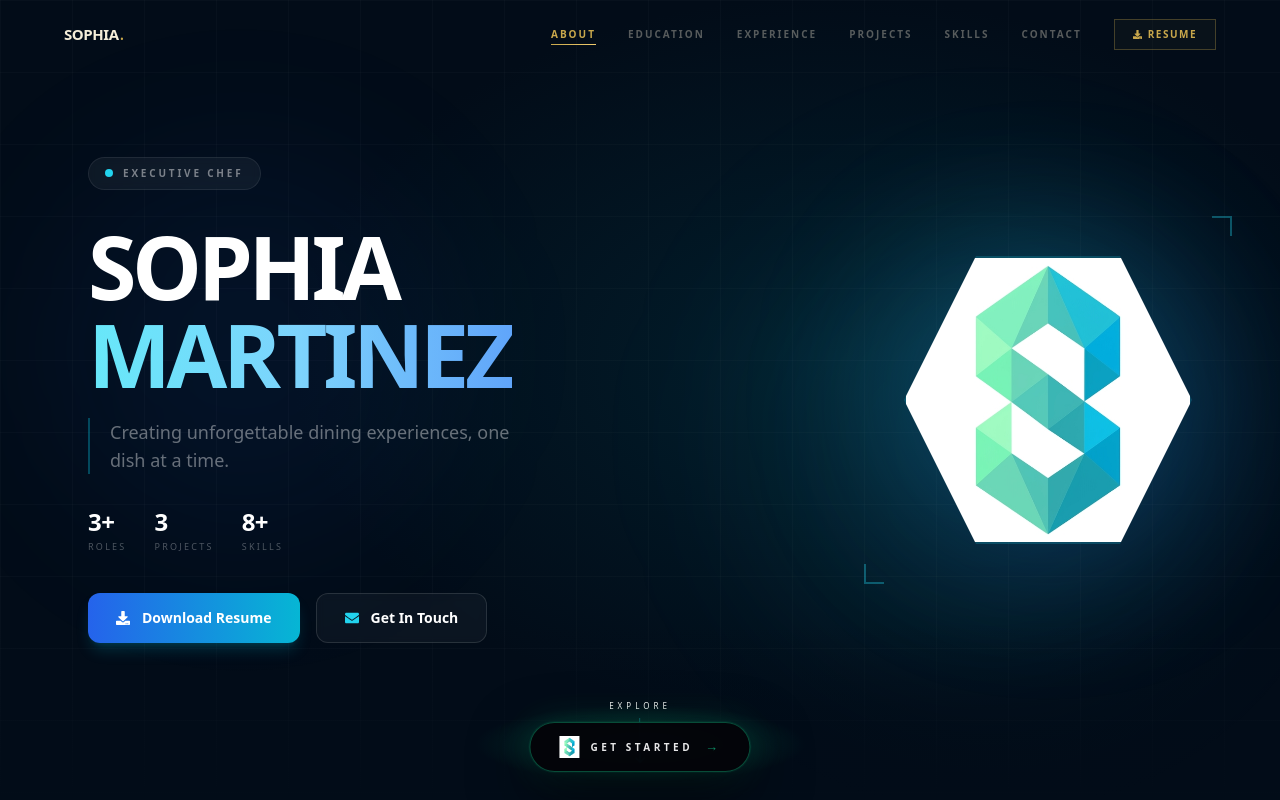
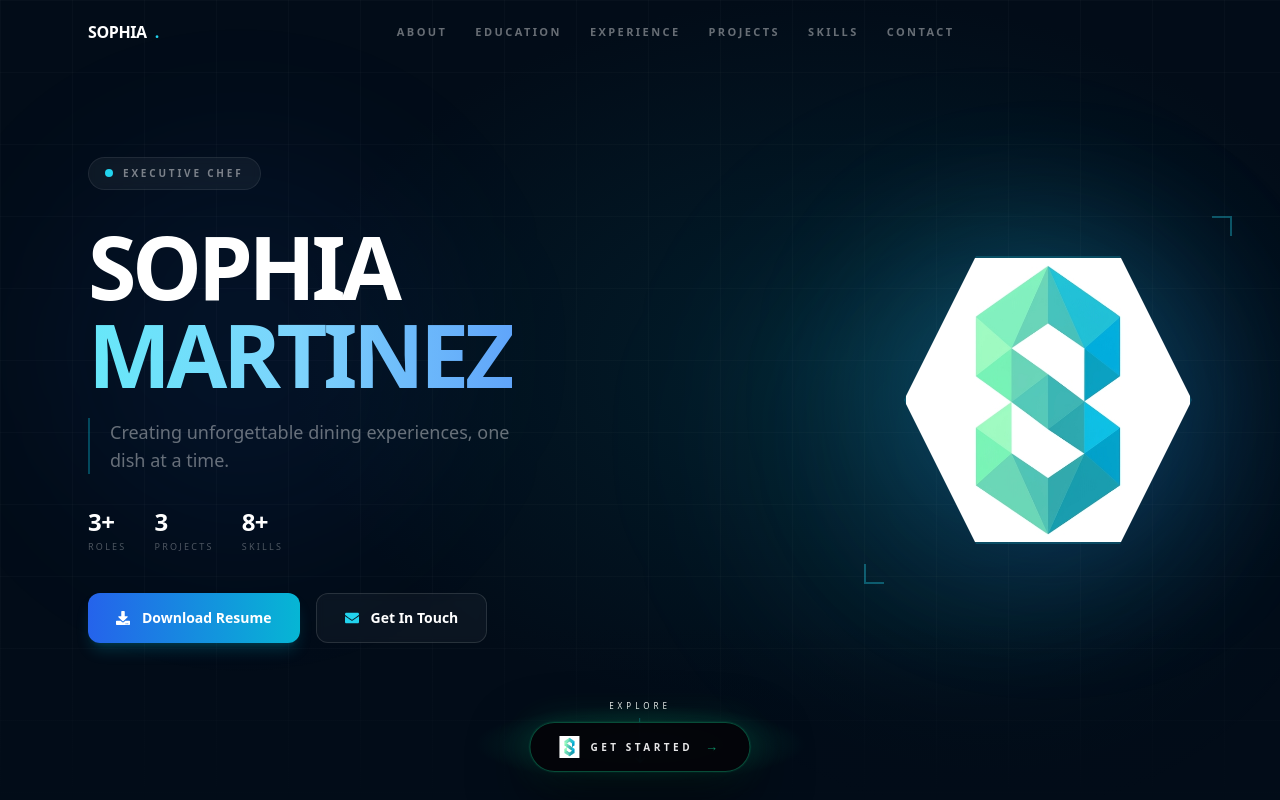
Before and after one commit to salienceenterprises-lab/portfolio-f2365, a Next.js app: page /portfolio-f2365/ in a window 1280 px wide. Shown: the top 800 px of the page. Built offline with nearby package versions, Linux system fonts and the light colour scheme.

Commit message:
Update app/components/nav.jsx via Portfolio SaaS

```diff
--- a/app/components/nav.jsx
+++ b/app/components/nav.jsx
@@ -1,143 +1,173 @@
 "use client";
-import React, { useState, useEffect } from "react";
-import { motion, AnimatePresence } from "framer-motion";
+import React, { useState, useEffect, useRef } from "react";
+import { motion, AnimatePresence, useScroll, useMotionValueEvent } from "framer-motion";
 import { FaBars, FaTimes, FaDownload } from "react-icons/fa";
 
-// ── Gilded Noir palette ──────────────────────────────────────────────────────
-// bg: #07060a  |  gold: #c9a84c  |  gold-hi: #f0cc6e  |  cream: #f5eed9
-
 export default function PortfolioNav({ data }) {
-  const [scrolled, setScrolled]   = useState(false);
-  const [mobileOpen, setMobileOpen] = useState(false);
-  const [activeSection, setActiveSection] = useState("about");
+  const [scrolled, setScrolled]       = useState(false);
+  const [pastHero, setPastHero]       = useState(false);
+  const [mobileOpen, setMobileOpen]   = useState(false);
+  const [activeSection, setActiveSection] = useState("hero");
+  const { scrollY } = useScroll();
 
   if (!data) return null;
 
-  const allLinks = [
-    { label: "About",      href: "#about",      key: "about" },
-    { label: "Education",  href: "#education",  key: "education" },
-    { label: "Experience", href: "#experience", key: "experience" },
-    { label: "Projects",   href: "#projects",   key: "projects" },
-    { label: "Skills",     href: "#skills",     key: "skills" },
-    { label: "Impact",     href: "#community",  key: "community" },
-    { label: "Contact",    href: "#contact",    key: "email" },
+  const allNavLinks = [
+    { label: "About",     href: "#about",     key: "about"     },
+    { label: "Education", href: "#education", key: "education" },
+    { label: "Experience",href: "#experience",key: "experience"},
+    { label: "Projects",  href: "#projects",  key: "projects"  },
+    { label: "Skills",    href: "#skills",    key: "skills"    },
+    { label: "Impact",    href: "#community", key: "community" },
+    { label: "Contact",   href: "#contact",   key: "email"     },
   ];
 
-  const activeLinks = allLinks.filter((l) => {
-    if (l.label === "About") return true;
-    const d = data?.[l.key];
-    return Array.isArray(d) ? d.length > 0 : !!d;
+  const activeLinks = allNavLinks.filter((link) => {
+    if (link.label === "About") return true;
+    const sectionData = data?.[link.key];
+    if (Array.isArray(sectionData)) return sectionData.length > 0;
+    return !!sectionData;
   });
 
-  useEffect(() => {
-    const onScroll = () => {
-      setScrolled(window.scrollY > 40);
-      const ids = activeLinks.map((l) => l.href.replace("#", ""));
-      const sorted = ids
-        .map((id) => document.getElementById(id))
-        .filter(Boolean)
-        .sort((a, b) => a.offsetTop - b.offsetTop);
-      let current = sorted[0]?.id ?? "about";
-      for (let i = sorted.length - 1; i >= 0; i--) {
-        if (window.scrollY >= sorted[i].offsetTop - 120) { current = sorted[i].id; break; }
+  useMotionValueEvent(scrollY, "change", (latest) => {
+    setScrolled(latest > 50);
+    setPastHero(latest > window.innerHeight * 0.8);
+
+    // Active section detection
+    const sectionIds = ["hero", ...activeLinks.map(l => l.href.replace("#", ""))];
+    for (let i = sectionIds.length - 1; i >= 0; i--) {
+      const el = document.getElementById(sectionIds[i]);
+      if (el && latest >= el.offsetTop - 120) {
+        setActiveSection(sectionIds[i]);
+        break;
       }
-      setActiveSection(current);
-    };
-    window.addEventListener("scroll", onScroll, { passive: true });
-    return () => window.removeEventListener("scroll", onScroll);
-  }, []);
+    }
+  });
 
-  const handleClick = (e, href) => {
+  const handleNavClick = (e, href) => {
     e.preventDefault();
     setMobileOpen(false);
     const el = document.getElementById(href.replace("#", ""));
-    if (el) window.scrollTo({ top: el.offsetTop - 72, behavior: "smooth" });
+    if (el) {
+      window.scrollTo({ top: el.getBoundingClientRect().top + window.pageYOffset - 80, behavior: "smooth" });
+    }
   };
 
   return (
-    <>
-      <style>{`
-        .gn-link { position:relative; text-decoration:none; letter-spacing:0.2em; font-size:10px; font-weight:700; text-transform:uppercase; transition:color 0.2s; color:rgba(245,238,217,0.35); }
-        .gn-link:hover { color:#c9a84c; }
-        .gn-link.active { color:#c9a84c; }
-        .gn-link::after { content:''; position:absolute; bottom:-3px; left:0; right:0; height:1px; background:linear-gradient(90deg, #c9a84c, #f0cc6e); transform:scaleX(0); transform-origin:left; transition:transform 0.25s ease; }
-        .gn-link:hover::after, .gn-link.active::after { transform:scaleX(1); }
-        @keyframes gn-border-glow { 0%,100%{border-color:rgba(201,168,76,0.15);} 50%{border-color:rgba(201,168,76,0.35);} }
-        .gn-scrolled { animation:gn-border-glow 4s ease-in-out infinite; }
-      `}</style>
+    <motion.nav
+      initial={{ opacity: 0, y: -20 }}
+      animate={{ opacity: 1, y: 0 }}
+      transition={{ duration: 0.6, delay: 0.2 }}
+      className={`fixed top-0 left-0 right-0 z-50 transition-all duration-500 ${
+        scrolled
+          ? "bg-[#020c18]/92 backdrop-blur-2xl border-b border-cyan-400/[0.07] shadow-[0_4px_40px_rgba(6,182,212,0.06)]"
+          : "bg-transparent"
+      }`}
+    >
+      <div className="max-w-6xl mx-auto px-6 h-16 flex items-center justify-between">
 
-      <motion.nav
-        initial={{ opacity:0, y:-20 }} animate={{ opacity:1, y:0 }} transition={{ duration:0.6 }}
-        style={{
-          position:"fixed", top:0, left:0, right:0, zIndex:50,
-          background: scrolled ? "rgba(7,6,10,0.95)" : "transparent",
-          backdropFilter: scrolled ? "blur(24px)" : "none",
-          borderBottom: scrolled ? "1px solid rgba(201,168,76,0.15)" : "1px solid transparent",
-          transition:"all 0.4s ease",
-        }}
-        className={scrolled ? "gn-scrolled" : ""}
+        {/* Logo */}
+        <a
+          href="#hero"
+          onClick={(e) => handleNavClick(e, "#hero")}
+          className="group flex items-center gap-2"
         >
-        <div style={{ maxWidth:"1200px", margin:"0 auto", padding:"0 1.5rem", height:"68px", display:"flex", alignItems:"center", justifyContent:"space-between" }}>
-          {/* Logo */}
-          <a href="#about" onClick={(e) => handleClick(e, "#about")} style={{ textDecoration:"none", display:"flex", alignItems:"baseline", gap:"1px" }}>
-            <span style={{ fontWeight:900, fontSize:"15px", letterSpacing:"-0.03em", color:"#f5eed9" }}>
-              {data.name?.split(" ")[0] || "Portfolio"}
+          <span className="text-base font-black tracking-tight text-white group-hover:text-cyan-300 transition-colors duration-300">
+            {data.name?.split(" ")[0]}
           </span>
-            <span style={{ color:"#c9a84c", fontSize:"18px", fontWeight:300, lineHeight:1 }}>.</span>
+          <span className="text-base font-black text-cyan-400">.</span>
         </a>
 
-          {/* Desktop */}
-          <div className="hidden md:flex" style={{ alignItems:"center", gap:"2rem" }}>
+        {/* Desktop links */}
+        <div className="hidden md:flex items-center gap-1">
+          {activeLinks.map((link) => {
+            const isActive = activeSection === link.href.replace("#", "");
+            return (
+              <a
+                key={link.href}
+                href={link.href}
+                onClick={(e) => handleNavClick(e, link.href)}
+                className="relative px-3 py-2 text-[11px] font-semibold tracking-[0.22em] uppercase transition-colors duration-300"
+              >
+                <span className={isActive ? "text-cyan-300" : "text-white/40 hover:text-white/80"}>
+                  {link.label}
+                </span>
+                {isActive && (
+                  <motion.div
+                    layoutId="nav-indicator"
+                    className="absolute bottom-0 left-0 right-0 h-px bg-gradient-to-r from-transparent via-cyan-400 to-transparent"
+                    transition={{ type: "spring", stiffness: 400, damping: 30 }}
+                  />
+                )}
+              </a>
+            );
+          })}
+        </div>
+
+        {/* Resume CTA */}
+        <div className="hidden md:flex items-center">
+          <AnimatePresence>
+            {pastHero && data?.resumeBase64 && (
+              <motion.a
+                href={`data:application/pdf;base64,${data.resumeBase64}`}
+                download={`${data.name || "Resume"}.pdf`}
+                initial={{ opacity: 0, scale: 0.9, x: 10 }}
+                animate={{ opacity: 1, scale: 1, x: 0 }}
+                exit={{ opacity: 0, scale: 0.9, x: 10 }}
+                transition={{ duration: 0.3, type: "spring", stiffness: 200 }}
+                whileHover={{ scale: 1.06, boxShadow: "0 0 30px rgba(6,182,212,0.3)" }}
+                whileTap={{ scale: 0.96 }}
+                className="inline-flex items-center gap-2 px-4 py-2 bg-gradient-to-r from-blue-600 to-cyan-500 text-white text-[11px] font-bold rounded-full shadow-lg shadow-cyan-500/25 tracking-wide"
+              >
+                <FaDownload className="w-2.5 h-2.5" />
+                Resume
+              </motion.a>
+            )}
+          </AnimatePresence>
+        </div>
+
+        {/* Mobile toggle */}
+        <button
+          onClick={() => setMobileOpen(!mobileOpen)}
+          className="md:hidden p-2 text-white/50 hover:text-cyan-300 transition-colors"
+        >
+          {mobileOpen ? <FaTimes className="w-5 h-5" /> : <FaBars className="w-5 h-5" />}
+        </button>
+      </div>
+
+      {/* Mobile menu */}
+      <AnimatePresence>
+        {mobileOpen && (
+          <motion.div
+            initial={{ opacity: 0, height: 0 }}
+            animate={{ opacity: 1, height: "auto" }}
+            exit={{ opacity: 0, height: 0 }}
+            className="md:hidden bg-[#020c18]/98 backdrop-blur-2xl border-b border-cyan-400/[0.07] overflow-hidden"
+          >
+            <div className="px-6 pb-6 pt-2 space-y-1">
               {activeLinks.map((link) => (
                 <a
-                key={link.href} href={link.href}
-                onClick={(e) => handleClick(e, link.href)}
-                className={`gn-link${activeSection === link.href.replace("#","") ? " active" : ""}`}
+                  key={link.href}
+                  href={link.href}
+                  onClick={(e) => handleNavClick(e, link.href)}
+                  className="block py-3 text-sm text-white/50 hover:text-cyan-300 transition-colors border-b border-white/[0.04] last:border-0 tracking-wide"
                 >
                   {link.label}
                 </a>
               ))}
               {data?.resumeBase64 && (
-              <a href="/resume.pdf" download="Resume.pdf" style={{
-                display:"flex", alignItems:"center", gap:"6px",
-                padding:"7px 18px", border:"1px solid rgba(201,168,76,0.3)",
-                color:"#c9a84c", fontSize:"10px", fontWeight:700, letterSpacing:"0.15em",
-                textDecoration:"none", textTransform:"uppercase",
-                background:"rgba(201,168,76,0.04)",
-                transition:"all 0.2s",
-              }}
-                onMouseEnter={(e)=>{ e.currentTarget.style.background="rgba(201,168,76,0.1)"; e.currentTarget.style.borderColor="rgba(201,168,76,0.6)"; e.currentTarget.style.color="#f0cc6e"; e.currentTarget.style.boxShadow="0 0 20px rgba(201,168,76,0.15)"; }}
-                onMouseLeave={(e)=>{ e.currentTarget.style.background="rgba(201,168,76,0.04)"; e.currentTarget.style.borderColor="rgba(201,168,76,0.3)"; e.currentTarget.style.color="#c9a84c"; e.currentTarget.style.boxShadow="none"; }}
+                <a
+                  href={`data:application/pdf;base64,${data.resumeBase64}`}
+                  download={`${data.name || "Resume"}.pdf`}
+                  className="flex items-center gap-2 mt-4 text-sm text-cyan-400 font-bold"
                 >
-                <FaDownload style={{ fontSize:"9px" }} /> Resume
+                  <FaDownload className="w-3.5 h-3.5" /> Download Resume
                 </a>
               )}
-          </div>
-
-          {/* Mobile toggle */}
-          <button className="md:hidden" onClick={() => setMobileOpen(!mobileOpen)}
-            style={{ background:"none", border:"none", color:"rgba(245,238,217,0.5)", cursor:"pointer", padding:"8px" }}>
-            {mobileOpen ? <FaTimes size={18} /> : <FaBars size={18} />}
-          </button>
-        </div>
-
-        <AnimatePresence>
-          {mobileOpen && (
-            <motion.div initial={{ opacity:0, height:0 }} animate={{ opacity:1, height:"auto" }} exit={{ opacity:0, height:0 }}
-              style={{ background:"rgba(7,6,10,0.98)", backdropFilter:"blur(24px)", borderBottom:"1px solid rgba(201,168,76,0.12)", overflow:"hidden" }}>
-              <div style={{ padding:"1rem 1.5rem 1.5rem" }}>
-                {activeLinks.map((link, i) => (
-                  <a key={link.href} href={link.href} onClick={(e) => handleClick(e, link.href)}
-                    style={{ display:"block", padding:"12px 0", borderBottom: i < activeLinks.length-1 ? "1px solid rgba(201,168,76,0.08)" : "none",
-                      color:"rgba(245,238,217,0.5)", fontSize:"11px", fontWeight:700, letterSpacing:"0.2em", textDecoration:"none", textTransform:"uppercase" }}>
-                    {link.label}
-                  </a>
-                ))}
             </div>
           </motion.div>
         )}
       </AnimatePresence>
     </motion.nav>
-    </>
   );
 }
```
Lines whose indentation alone changed are shown as unchanged.
